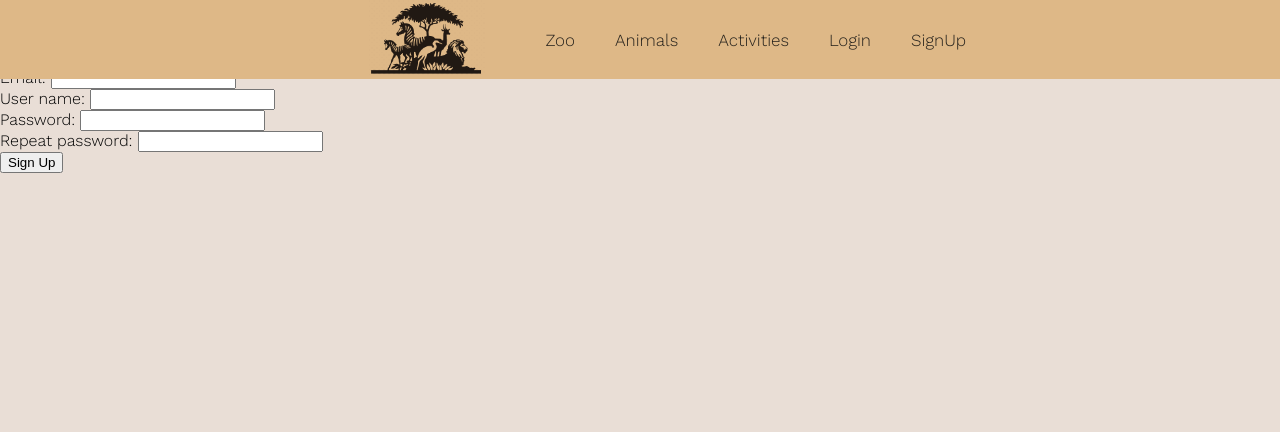
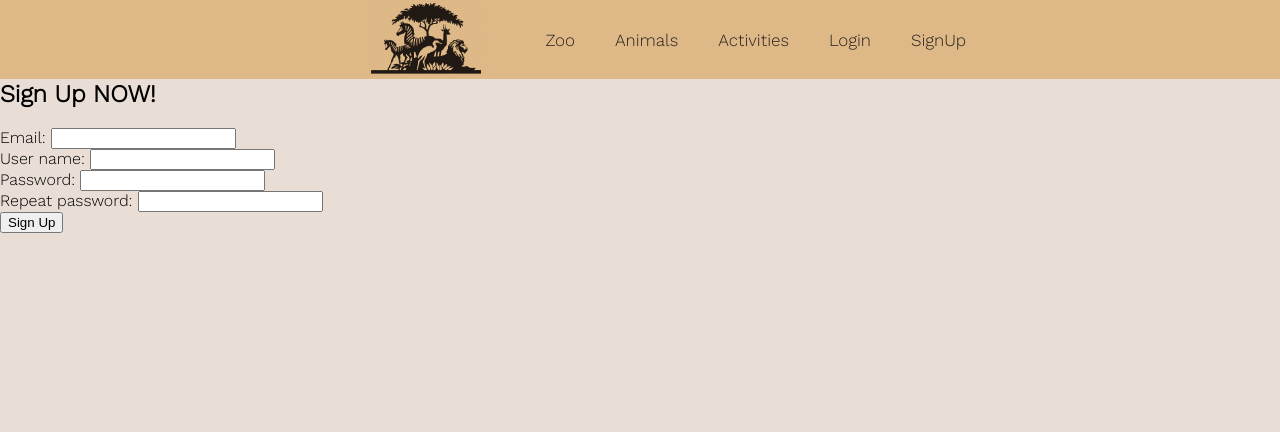
Before and after one commit to albercm30/zoowebapp, a Flask app: page /signup in a window 1280 px wide. Shown: the top 432 px of the page. Run offline with Flask 2, Linux system fonts and the light colour scheme.

Commit message:
margin top

```diff
--- a/WebAppProject/static/style.css
+++ b/WebAppProject/static/style.css
@@ -58,6 +58,7 @@ nav {
 
 .content{
     height: 1100px;
+    margin-top: 80px;
     /* width: 79rem;
     margin: 0 auto; */
 }
--- a/WebAppProject/templates/base.html
+++ b/WebAppProject/templates/base.html
@@ -9,7 +9,6 @@
         <link rel="stylesheet" href="../static/style.css">
         <!-- "{{ url_for('static', filename='style.css') }}" -->
     </head>
-    <body>
     <header>
         <nav>
             <div class="logo"><a href="{{ url_for('main.index') }}"><img src="{{ url_for('static', filename='zoo-logo.png') }}" alt="logo"/></a></div>
@@ -28,6 +27,7 @@
             </ul>
             </nav>
     </header>
+    <body>
         <section class="content">
             {% block content %}{% endblock %}
         </section>
```
Lines whose indentation alone changed are shown as unchanged.
